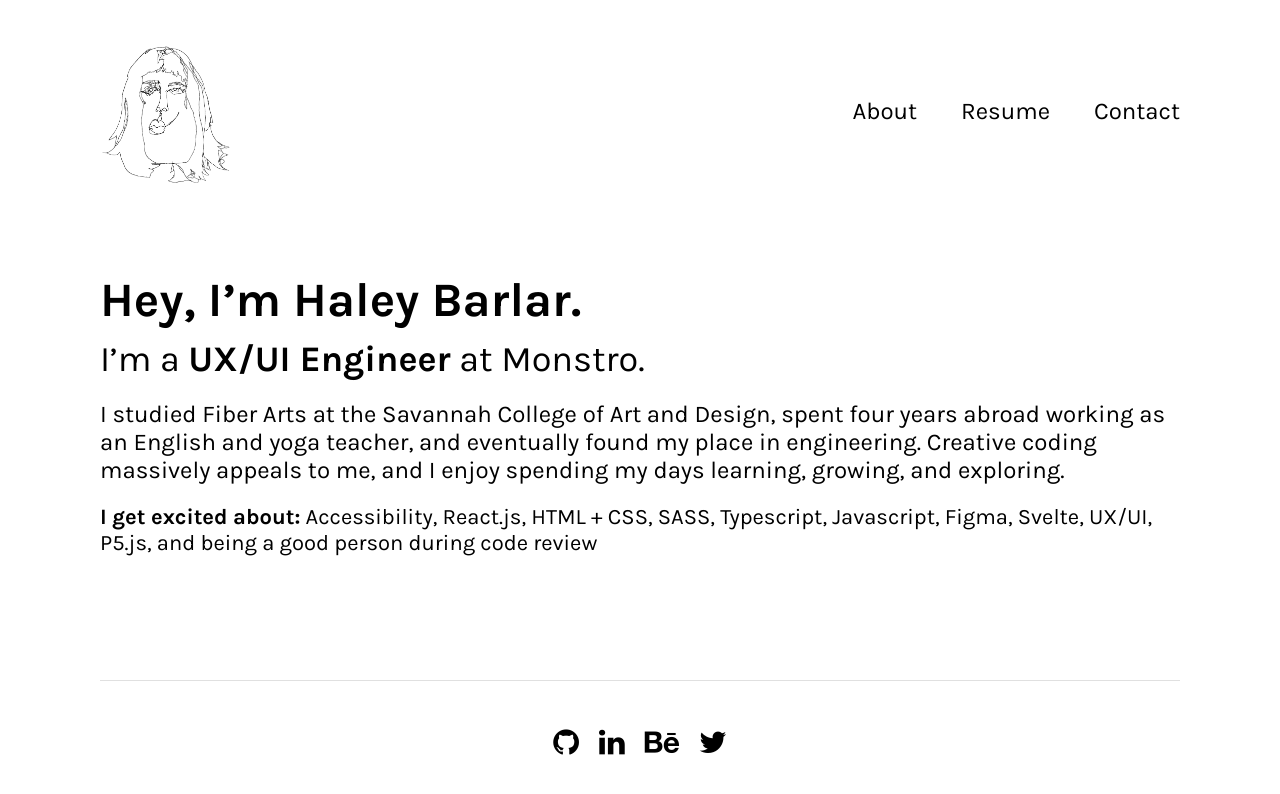
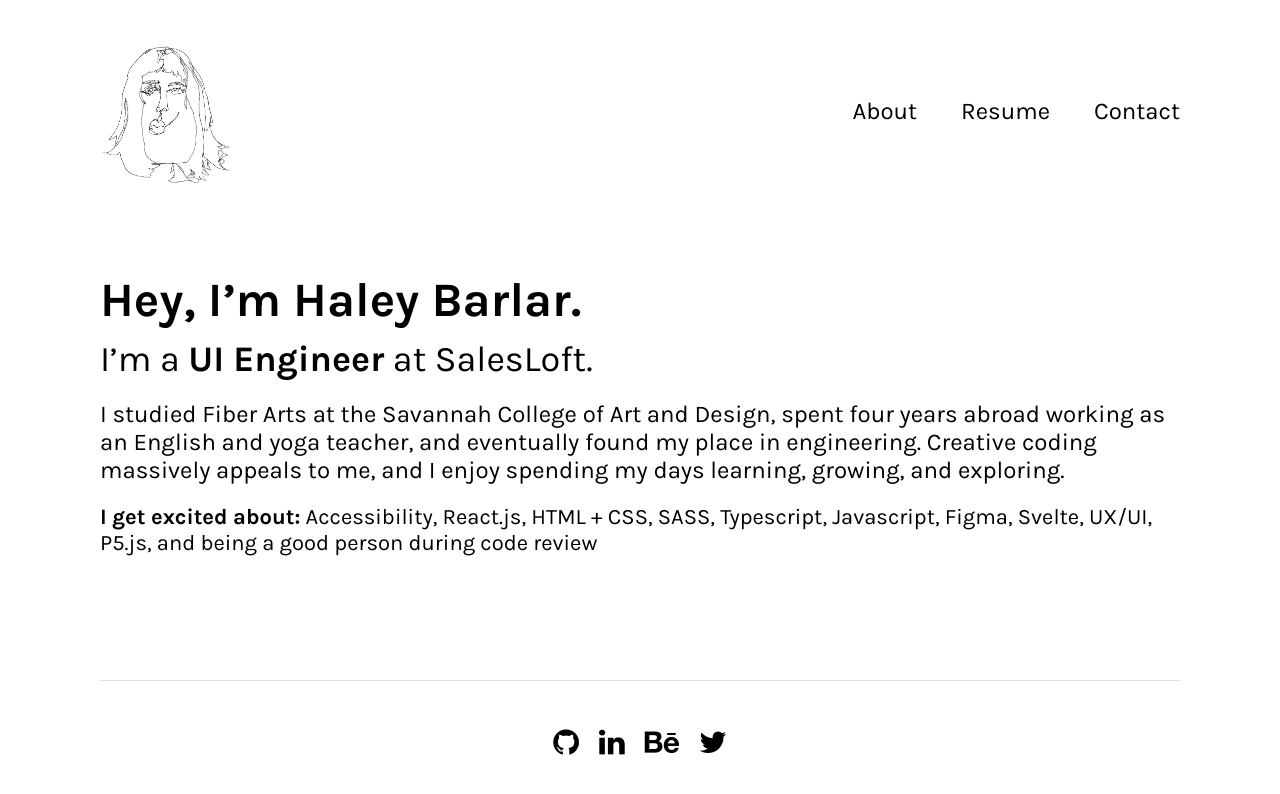
Before and after one commit to haleybarlar/my-portfolio, a React (Create React App) app: page / in a window 1280 px wide. Shown: the top 794 px of the page. Built offline with nearby package versions, Linux system fonts and the light colour scheme.

Commit message:
update job

```diff
--- a/src/components/Home.jsx
+++ b/src/components/Home.jsx
@@ -11,7 +11,7 @@ export default function Home() {
           <div className="words">
             <h1>Hey, I’m Haley Barlar.</h1>
             <h2>
-              I’m a <span>UX/UI Engineer</span> at Monstro.
+              I’m a <span>UI Engineer</span> at SalesLoft.
             </h2>
           </div>
         </div>
```
